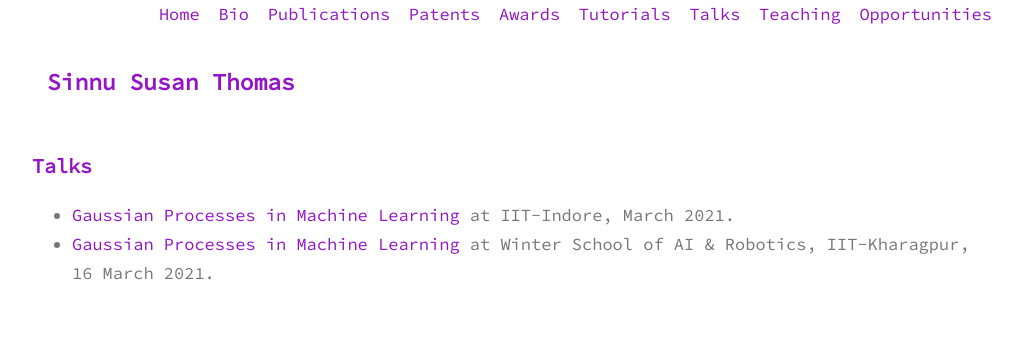
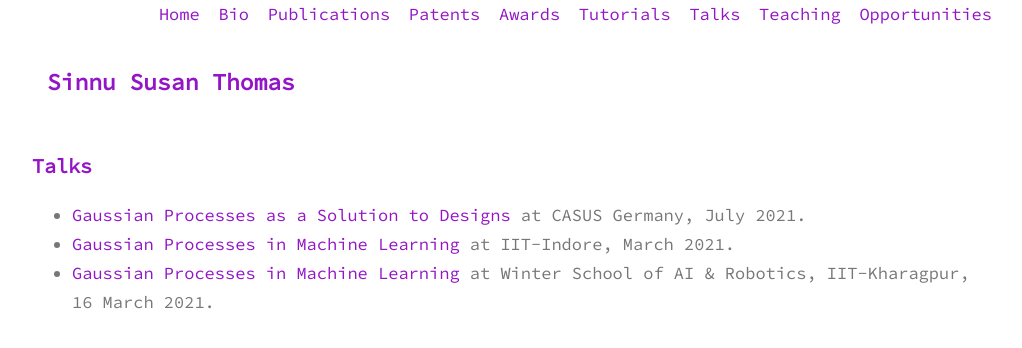
Before and after one commit to sinnuthomas/sinnuthomas.github.io, a Jekyll site: the page built from talks.md, in a window 1280 px wide. Shown: the top 348 px of the page, without its empty margins (128-1150 px from the left). Built offline with Jekyll 4.4.1, drawn with Linux system fonts in a browser that asks for light colours.

Commit message:
Update talks.md

```diff
--- a/talks.md
+++ b/talks.md
@@ -3,5 +3,6 @@ layout: page
 title: Talks
 permalink: /talks/
 ---
+  * [Gaussian Processes as a Solution to Designs](https://www.casus.science/events/gaussian-processes-as-a-solution-to-designs-by-sinnu-susan-thomas/) at CASUS Germany, July 2021.
   * [Gaussian Processes in Machine Learning](https://www.google.com/url?sa=t&rct=j&q=&esrc=s&source=web&cd=&cad=rja&uact=8&ved=2ahUKEwjmkY2M247vAhVDXSsKHSDkDeAQFjABegQIAhAD&url=https%3A%2F%2Fwww.iiti.ac.in%2Fpublic%2Fstorage%2Fevents%2Ffeb2021%2FQIP-MATHOPT21_26feb.pdf&usg=AOvVaw2CHa2BUIrKYPeesjk5wUk4) at IIT-Indore, March 2021.
   * [Gaussian Processes in Machine Learning](https://www.youtube.com/watch?v=UWH8_-njdaA) at Winter School of AI & Robotics, IIT-Kharagpur, 16 March 2021.
```
